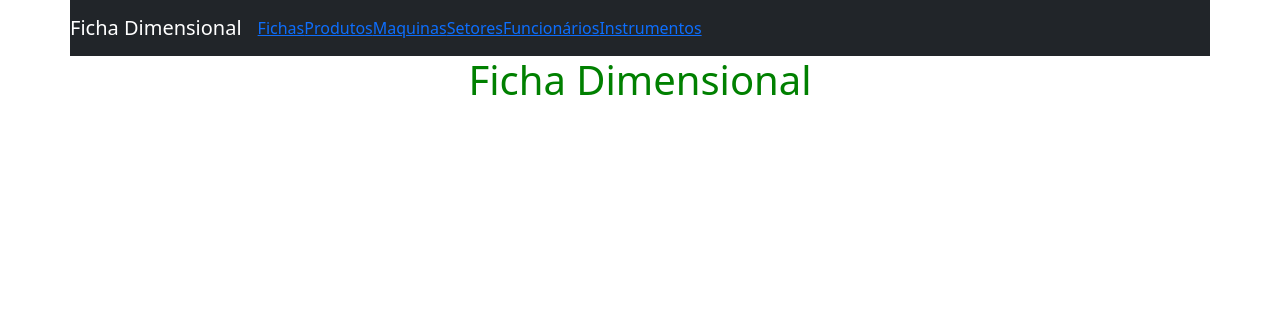
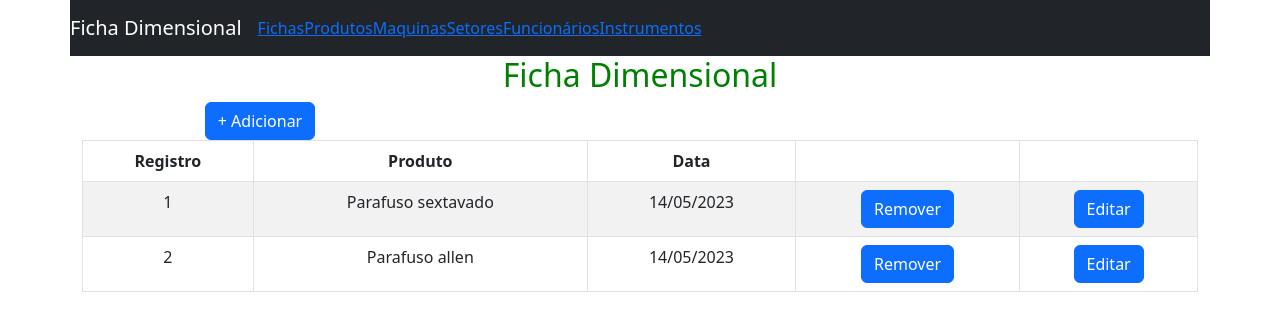
Before and after one commit to DaniloOC/ficha-dimensional-app, a React (Create React App) app: page / in a window 1280 px wide. Shown: the top 330 px of the page. Built offline with nearby package versions, Linux system fonts and the light colour scheme.

Commit message:
Lista do cadastro de fichas

```diff
--- a/src/components/Fichas.js
+++ b/src/components/Fichas.js
@@ -1,13 +1,58 @@
-import React from 'react';
+import React, { useEffect, useState } from "react";
+import { useNavigate } from 'react-router-dom';
+import GridDataView from './GridDataView';
+import ListPage from "./layout/ListPage";
+import FichasService from "../service/FichasService";
 
-const Ficha = () => {
+const Fichas = () => {
+
+    const [fichas, setFichas] = useState([]);
+    const navigate = useNavigate();
+
+    const btnAdicionar = () => {
+        navigate('/forms/ficha');
+    }
+
+    const header = {
+        datas: [
+            { name: 'id', value: 'Registro' },
+            { name: 'produto', value: 'Produto' },
+            { name: 'data', value: 'Data', type: 'date' },
+            { name: 'remover', label: 'Remover', type: 'button', click: (item) => {
+                console.log('removerFuncionario', item);
+                const index = fichas.findIndex(({ id }) => id === item.id);
+                if (index !== -1) {
+                    setFichas([
+                        ...fichas.slice(0, index),
+                        ...fichas.slice(index + 1)
+                    ]);
+                }
+            }},
+            { name: 'editar', label: 'Editar', type: 'button', click: (item) => {
+                console.log('editarficha', item);
+                navigate('/forms/ficha/' + item.id);
+            }}
+        ],
+    };
+
+    useEffect(() => {
+        const fch = FichasService.findAll();
+        setFichas(fch);
+    }, []);
+
     return (
-        <>
-            <h1 style={{ color: "green" }}>
-                Ficha Dimensional
-            </h1>
-        </>
+        <ListPage
+            title={'Ficha Dimensional'}
+            btnAdicionar={btnAdicionar}
+        >
+            <GridDataView
+                key={'fichas'}
+                index={'fichas'}
+                datas={fichas}
+                headers={header}
+            />
+        </ListPage>
     );
 };
 
-export default Ficha;
+export default Fichas;
--- /dev/null
+++ b/src/service/FichasService.js
@@ -0,0 +1,29 @@
+const FichasService = {
+
+    fichas: [
+        { 'id': 1, 'produto': 'Parafuso sextavado', data: '2023-05-14' },
+        { 'id': 2, 'produto': 'Parafuso allen', data: '2023-05-14' },
+    ],
+
+    findAll: function () {
+        return this.fichas;
+    },
+
+    add: function (ficha) {
+        console.log('add', ficha);
+        this.fichas.push(ficha);
+    },
+
+    findById: function (id) {
+        if (id === undefined || id === '') {
+            return null;
+        }
+        const itens = this.fichas.filter((f) => {
+            return f.id === parseInt(id);
+        });
+        return itens.length > 0 ? itens[0] : null;
+    }
+
+};
+
+export default FichasService;
```
